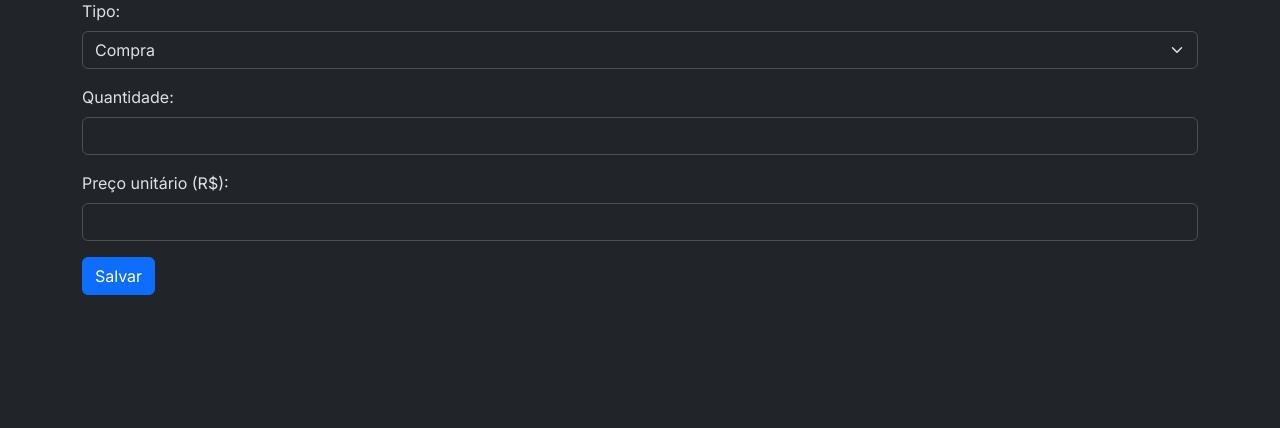
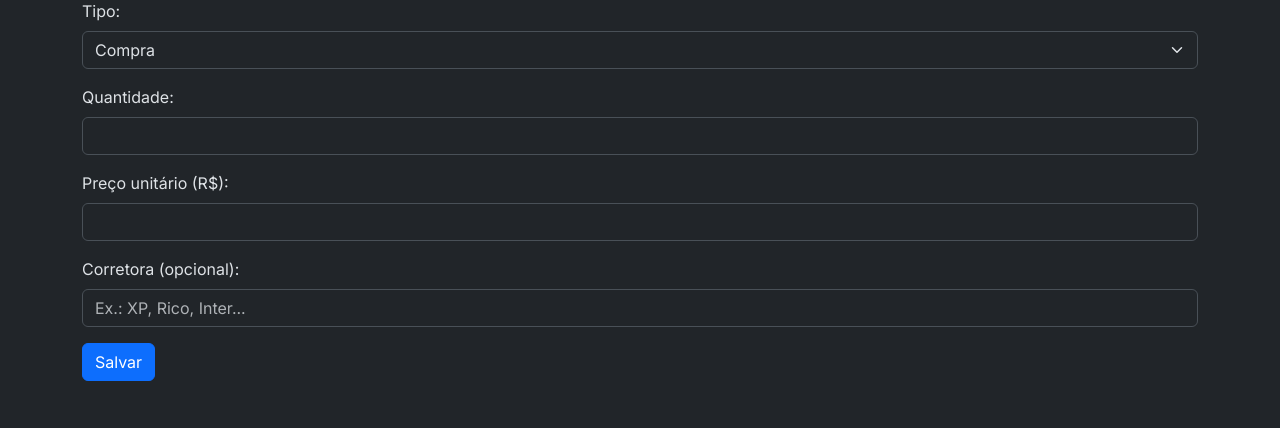
Before and after one commit to fredhansenads/SantusPYF, a Flask app: page /transacoes/nova in a window 1280 px wide. Shown: the part 372-800 px from the top of the page. Run offline with Flask 3, Linux system fonts and the light colour scheme; the visitor is signed in with stand-in values (Sample User, id 1); data that the repository does not hold is empty; some libraries are stand-ins or nearby versions.

Commit message:
corretora nas transações e pwa

```diff
--- a/app.py
+++ b/app.py
@@ -155,6 +155,7 @@
             tipo=request.form["tipo"],
             quantidade=float(request.form["quantidade"]),
             preco_unitario=float(request.form["preco_unitario"]),
+            corretora=request.form.get("corretora", "").strip() or None,
         )
         db.session.add(transacao)
         db.session.commit()
@@ -173,6 +174,7 @@
         transacao.tipo = request.form["tipo"]
         transacao.quantidade = float(request.form["quantidade"])
         transacao.preco_unitario = float(request.form["preco_unitario"])
+        transacao.corretora = request.form.get("corretora", "").strip() or None
         db.session.commit()
         flash("Transação atualizada!", "success")
         return redirect(url_for("listar_transacoes"))
@@ -272,6 +274,11 @@
     return redirect(url_for("listar_proventos"))
 
 
+@app.route("/sw.js")
+def service_worker():
+    return app.send_static_file("sw.js")
+
+
 @app.route("/sobre")
 def sobre():
     return "Projeto de estudo de Python para finanças"
--- a/models.py
+++ b/models.py
@@ -26,6 +26,7 @@
     tipo = db.Column(db.String(10), nullable=False)
     quantidade = db.Column(db.Float, nullable=False)
     preco_unitario = db.Column(db.Float, nullable=False)
+    corretora = db.Column(db.String(50))
 
 
 class Provento(db.Model):
--- /dev/null
+++ b/static/sw.js
@@ -0,0 +1,5 @@
+// Service worker mínimo: torna o app instalável (PWA).
+// Não faz cache de dados — carteira precisa de dados frescos.
+self.addEventListener("install", () => self.skipWaiting());
+self.addEventListener("activate", (evento) => evento.waitUntil(clients.claim()));
+self.addEventListener("fetch", () => {});
--- a/templates/ativo.html
+++ b/templates/ativo.html
@@ -65,6 +65,7 @@
         <th>Tipo</th>
         <th>Quantidade</th>
         <th>Preço unitário</th>
+        <th>Corretora</th>
     </tr>
     {% for t in ativo.transacoes|sort(attribute="data") %}
     <tr>
@@ -72,6 +73,7 @@
         <td>{{ t.tipo }}</td>
         <td>{{ t.quantidade }}</td>
         <td>R$ {{ "%.2f"|format(t.preco_unitario) }}</td>
+        <td>{{ t.corretora or "-" }}</td>
     </tr>
     {% endfor %}
 </table>
--- a/templates/base.html
+++ b/templates/base.html
@@ -5,6 +5,10 @@
     <meta charset="UTF-8">
     <meta name="viewport" content="width=device-width, initial-scale=1">
     <title>Minha Carteira</title>
+    <link rel="manifest" href="/static/manifest.json">
+    <meta name="theme-color" content="#212529">
+    <link rel="apple-touch-icon" href="/static/icons/apple-touch-icon.png">
+    <link rel="icon" href="/static/icons/icon-192.png" type="image/png">
     <link href="https://cdn.jsdelivr.net/npm/bootstrap@5.3.3/dist/css/bootstrap.min.css"
           rel="stylesheet">
     <link href="https://cdn.jsdelivr.net/npm/bootstrap-icons@1.11.3/font/bootstrap-icons.min.css"
@@ -58,6 +62,9 @@
             document.cookie = "tema=" + novo + "; path=/; max-age=31536000";
             location.reload();
         }
+        if ("serviceWorker" in navigator) {
+            navigator.serviceWorker.register("/sw.js");
+        }
     </script>
 </body>
 </html>
--- a/templates/nova_transacao.html
+++ b/templates/nova_transacao.html
@@ -31,6 +31,22 @@
         <label class="form-label">Preço unitário (R$):</label>
         <input type="number" name="preco_unitario" step="any" min="0" class="form-control" required>
     </div>
+    <div class="mb-3">
+        <label class="form-label">Corretora (opcional):</label>
+        <input type="text" name="corretora" list="corretoras" maxlength="50" class="form-control" placeholder="Ex.: XP, Rico, Inter...">
+        <datalist id="corretoras">
+            <option value="XP Investimentos">
+            <option value="Rico">
+            <option value="Clear">
+            <option value="NuInvest">
+            <option value="Inter">
+            <option value="BTG Pactual">
+            <option value="Itaú">
+            <option value="Bradesco Ágora">
+            <option value="Toro">
+            <option value="Órama">
+        </datalist>
+    </div>
     <button type="submit" class="btn btn-primary">Salvar</button>
 </form>
 {% endblock %}
--- a/templates/transacoes.html
+++ b/templates/transacoes.html
@@ -11,6 +11,7 @@
         <th>Quantidade</th>
         <th>Preço unitário</th>
         <th>Total</th>
+        <th>Corretora</th>
         <th>Ações</th>
     </tr>
     {% for t in transacoes %}
@@ -21,6 +22,7 @@
         <td>{{ t.quantidade }}</td>
         <td>R$ {{ "%.2f"|format(t.preco_unitario) }}</td>
         <td>R$ {{ "%.2f"|format(t.quantidade * t.preco_unitario) }}</td>
+        <td>{{ t.corretora or "-" }}</td>
         <td>
             <a class="btn btn-sm btn-outline-primary" href="/transacoes/editar/{{ t.id }}"><i class="bi bi-pencil me-1"></i>Editar</a>
             <form method="POST" action="/transacoes/excluir/{{ t.id }}"
```
Also changed, not shown: migrar_banco.py (added, +22 -0 lines), templates/editar_transacao.html (+16 -0 lines), static/icons/apple-touch-icon.png (added), static/icons/icon-192.png (added), static/icons/icon-512.png (added), static/manifest.json (added).
